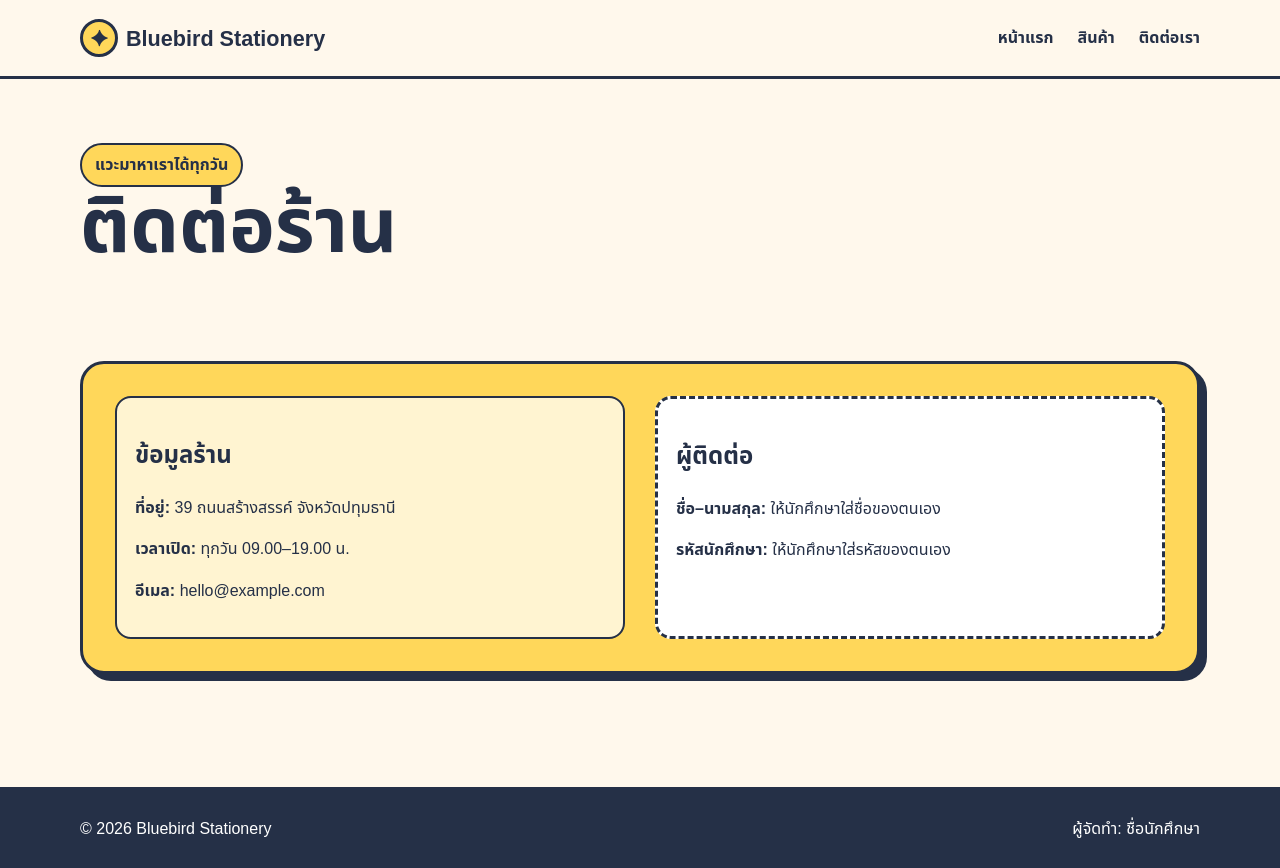
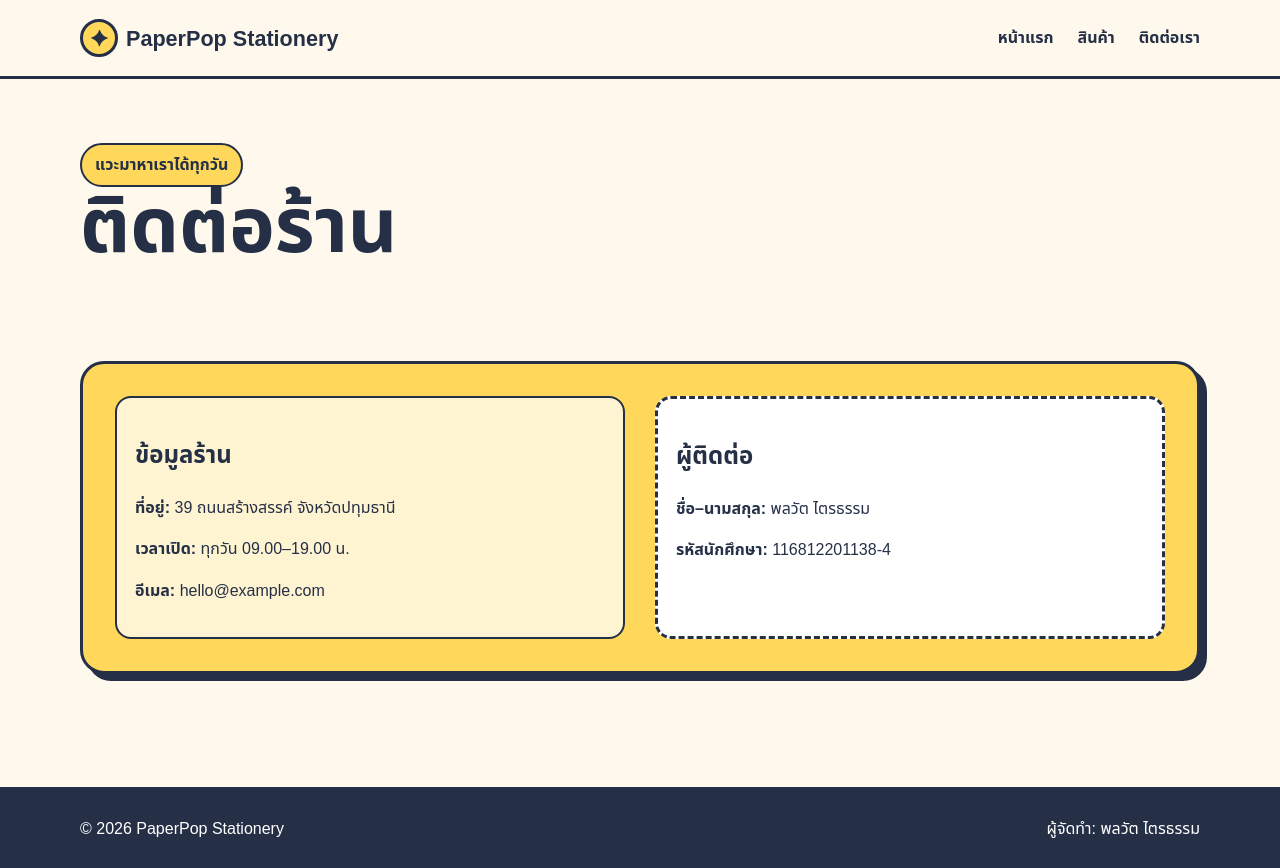
Before and after one commit to ZenCz18/lab, a plain HTML site: page contact.html in a window 1280 px wide. Drawn offline with Linux system fonts and the light colour scheme.

Commit message:
Update contact.html

```diff
--- a/contact.html
+++ b/contact.html
@@ -1,8 +1,8 @@
 <!doctype html>
-<html lang="th">
-<head><meta charset="utf-8"><meta name="viewport" content="width=device-width,initial-scale=1"><title>ติดต่อ | Bluebird Stationery</title><link rel="stylesheet" href="assets/style.css"></head>
+<html lang="th"><head><meta charset="utf-8"><meta name="viewport" content="width=device-width,initial-scale=1"><title>ติดต่อ | PaperPop Stationery</title><link rel="stylesheet" href="assets/style.css"></head>
 <body>
-<header class="site-header"><nav class="nav container"><a class="brand" href="home.html"><span class="brand-mark">✦</span>Bluebird Stationery</a><div class="nav-links"><a href="home.html">หน้าแรก</a><a href="shop.html">สินค้า</a><a href="contacts.html">ติดต่อเรา</a></div></nav></header>
-<main><section class="page-head"><div class="container"><span class="eyebrow">แวะมาหาเราได้ทุกวัน</span><h1>ติดต่อร้าน</h1></div></section><section class="section"><div class="container contact-box"><section><h2>ข้อมูลร้าน</h2><p><strong>ที่อยู่:</strong> 39 ถนนสร้างสรรค์ จังหวัดปทุมธานี</p><p><strong>เวลาเปิด:</strong> ทุกวัน 09.00–19.00 น.</p><p><strong>อีเมล:</strong> hello@example.com</p></section><section class="student-placeholder"><h2>ผู้ติดต่อ</h2><p><strong>ชื่อ–นามสกุล:</strong> ให้นักศึกษาใส่ชื่อของตนเอง</p><p><strong>รหัสนักศึกษา:</strong> ให้นักศึกษาใส่รหัสของตนเอง</p></section></div></section></main>
-<footer class="site-footer"><div class="container footer-row"><p>© 2026 Bluebird Stationery</p><p>ผู้จัดทำ: ชื่อนักศึกษา</p></div></footer>
+<header class="site-header"><nav class="nav container"><a class="brand" href="home.html"><span class="brand-mark">✦</span>PaperPop Stationery</a><div class="nav-links"><a href="home.html">หน้าแรก</a><a href="shop.html">สินค้า</a><a href="contacts.html">ติดต่อเรา</a></div></nav></header>
+<main><section class="page-head"><div class="container"><span class="eyebrow">แวะมาหาเราได้ทุกวัน</span><h1>ติดต่อร้าน</h1></div></section><section class="section"><div class="container contact-box"><section><h2>ข้อมูลร้าน</h2><p><strong>ที่อยู่:</strong> 39 ถนนสร้างสรรค์ จังหวัดปทุมธานี</p><p><strong>เวลาเปิด:</strong> ทุกวัน 09.00–19.00 น.</p><p><strong>อีเมล:</strong> hello@example.com</p></section><section class="student-placeholder"><h2>ผู้ติดต่อ</h2><p><strong>ชื่อ–นามสกุล:</strong> พลวัต ไตรธรรม</p><p><strong>รหัสนักศึกษา:</strong> 116812201138-4</p></section></div></section></main>
+<footer class="site-footer"><div class="container footer-row"><p>© 2026 PaperPop Stationery</p><p>ผู้จัดทำ: พลวัต ไตรธรรม</p></div></footer>
+
 </body></html>
```
